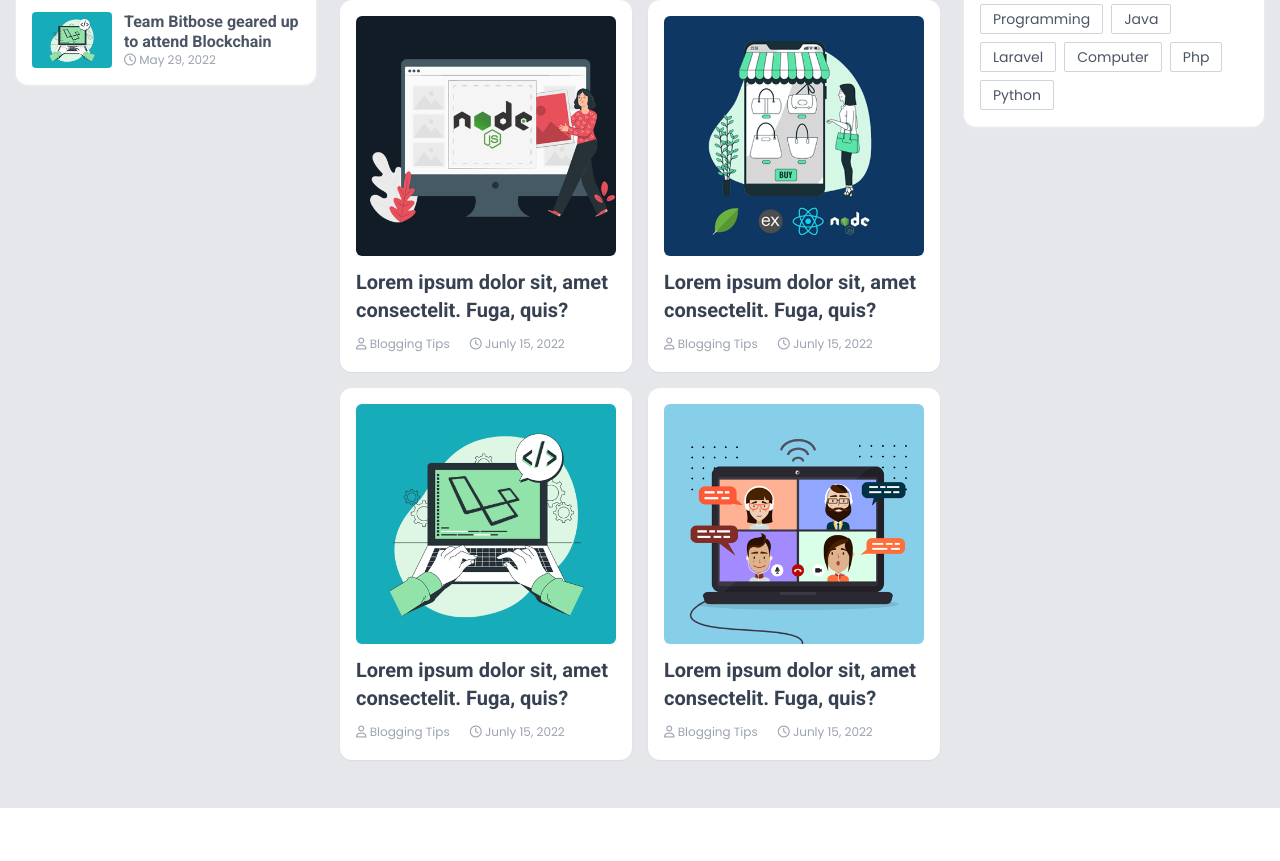
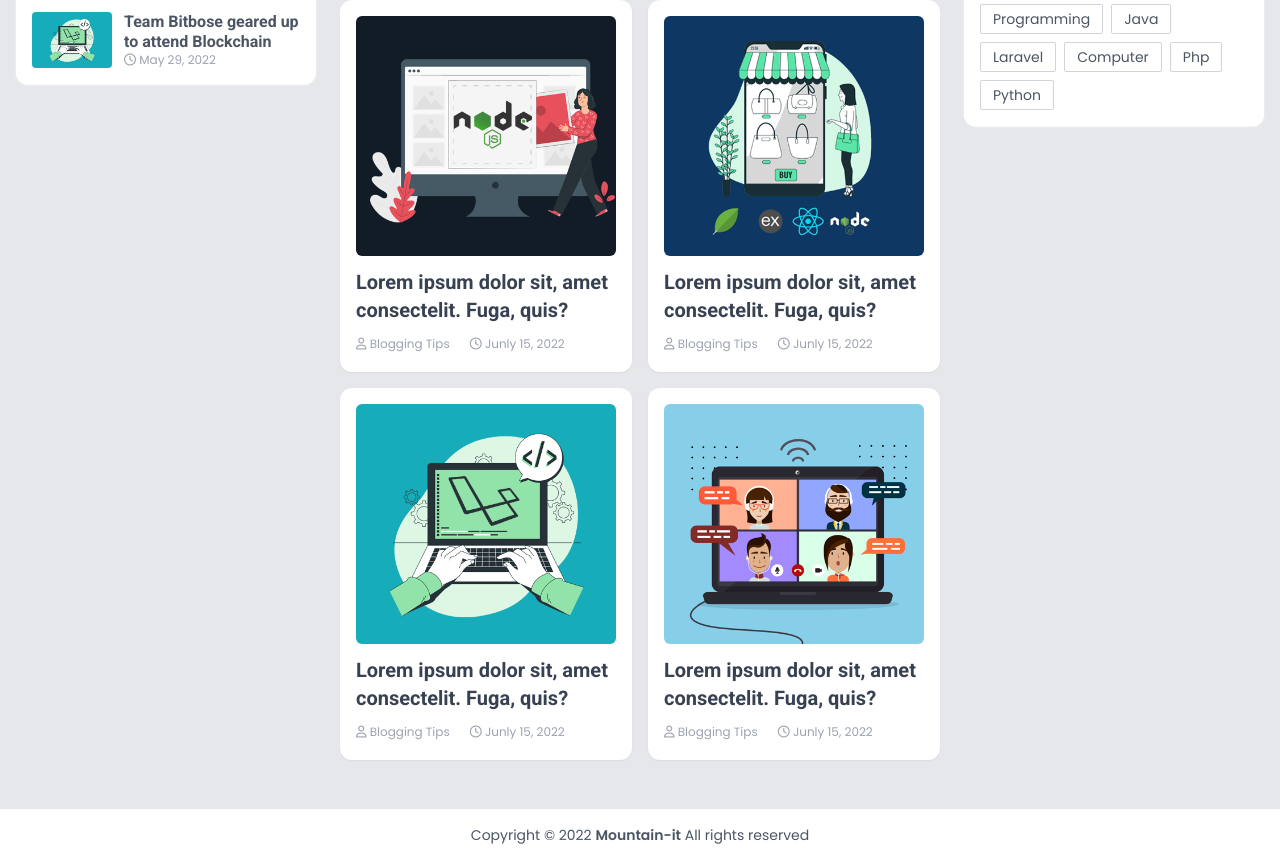
Before and after one commit to Byenna/start, a website: page index.html in a window 1280 px wide. Shown: the part 845-1706 px from the top of the page. Before the commit the page ends 1653 px from the top, so only its background shows below. Drawn offline with Linux system fonts and the light colour scheme.

Commit message:
57.Design a Blog Footer Page

```diff
--- a/index.html
+++ b/index.html
@@ -680,13 +680,17 @@
       <!-----------end Tags----------------- -->
 
         </div>
-
-
     </div>
 </div>
 
 
+<footer class="border-t py-4">
+    <p class="text-sm text-center"> Copyright © 2022
+        <span class="font-semibold">Mountain-it</span>
+       All rights reserved
+    </p>
 
+</footer>
 
 
 
```
Also changed, not shown: output/tailwind.css.
